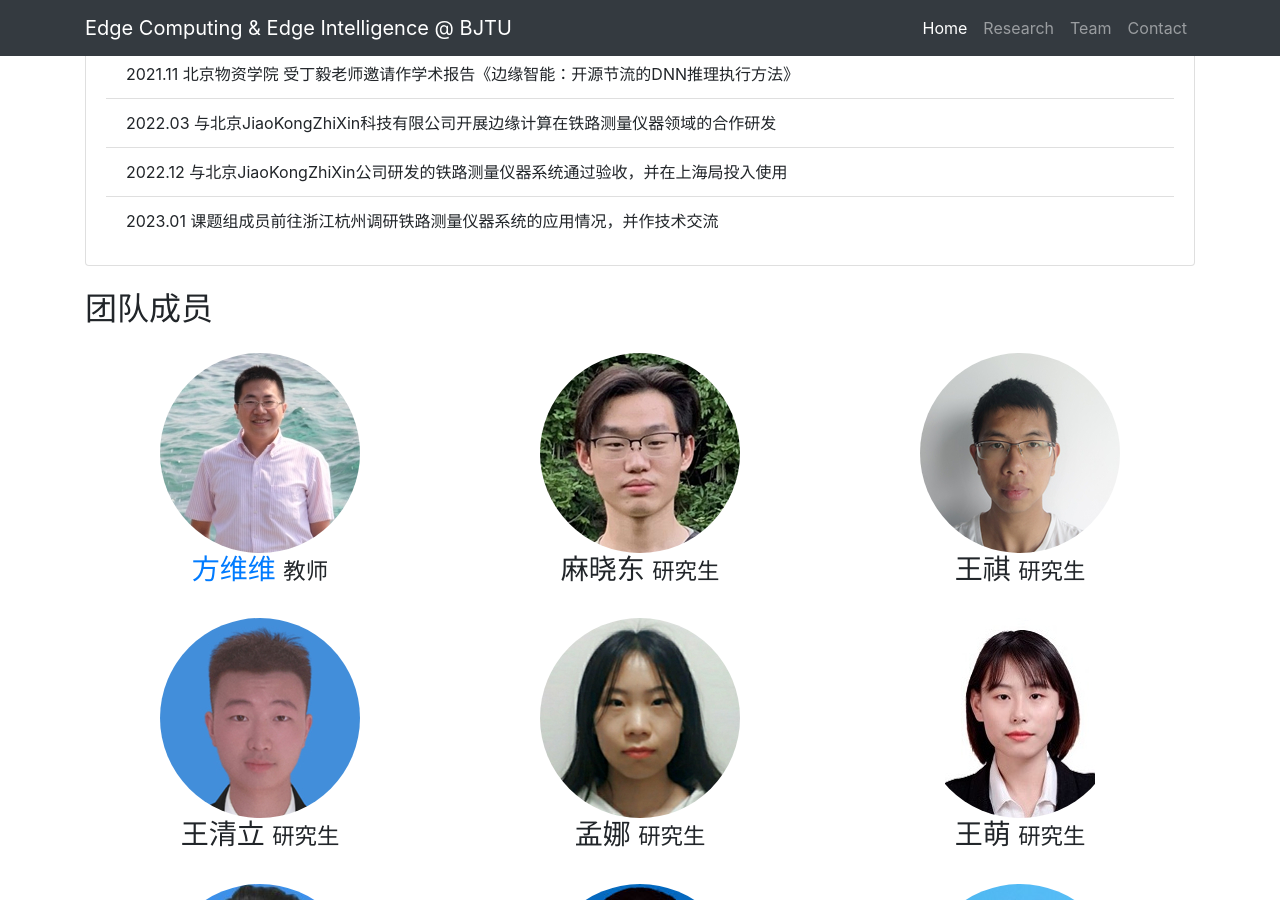
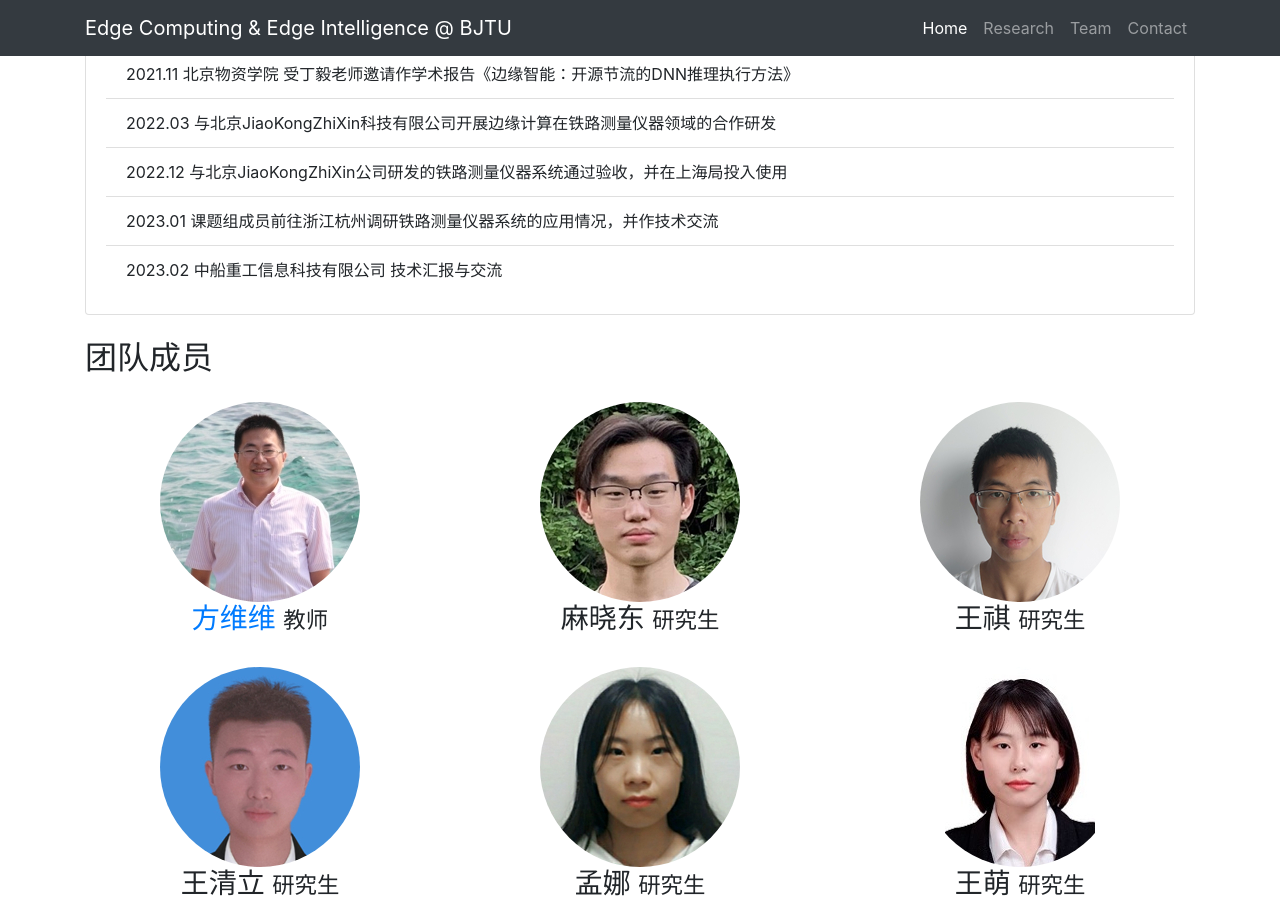
Before and after one commit to fangvv/Homepage, a Jekyll site: the page Edgecomp/index.html, which Jekyll copies as it is, in a window 1280 px wide and 900 px high, scrolled down 5176 px. Built offline with Jekyll 4.4.1, drawn with Linux system fonts in a browser that asks for light colours; comment, search, counter and statistics services are not loaded.

Commit message:
update xueshu
Signed-off-by: fangvv <fangvv@gmail.com>

```diff
--- a/Edgecomp/index.html
+++ b/Edgecomp/index.html
@@ -199,6 +199,7 @@
       <li class="list-group-item">2022.03 与北京JiaoKongZhiXin科技有限公司开展边缘计算在铁路测量仪器领域的合作研发</li>
       <li class="list-group-item">2022.12 与北京JiaoKongZhiXin公司研发的铁路测量仪器系统通过验收，并在上海局投入使用</li>
       <li class="list-group-item">2023.01 课题组成员前往浙江杭州调研铁路测量仪器系统的应用情况，并作技术交流</li>
+      <li class="list-group-item">2023.02 中船重工信息科技有限公司 技术汇报与交流</li>
   </ul>
   </div>
 </div>
```
